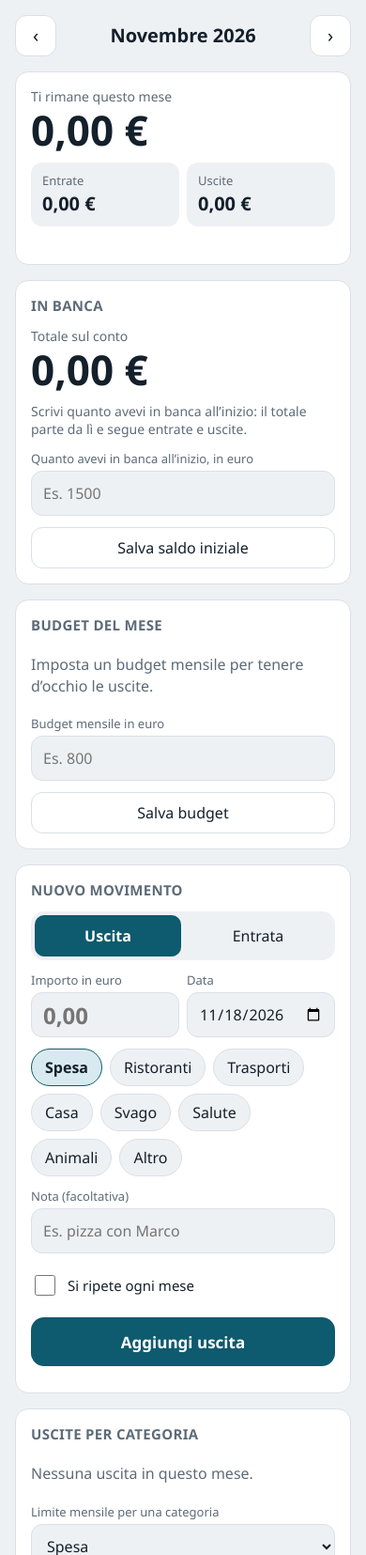
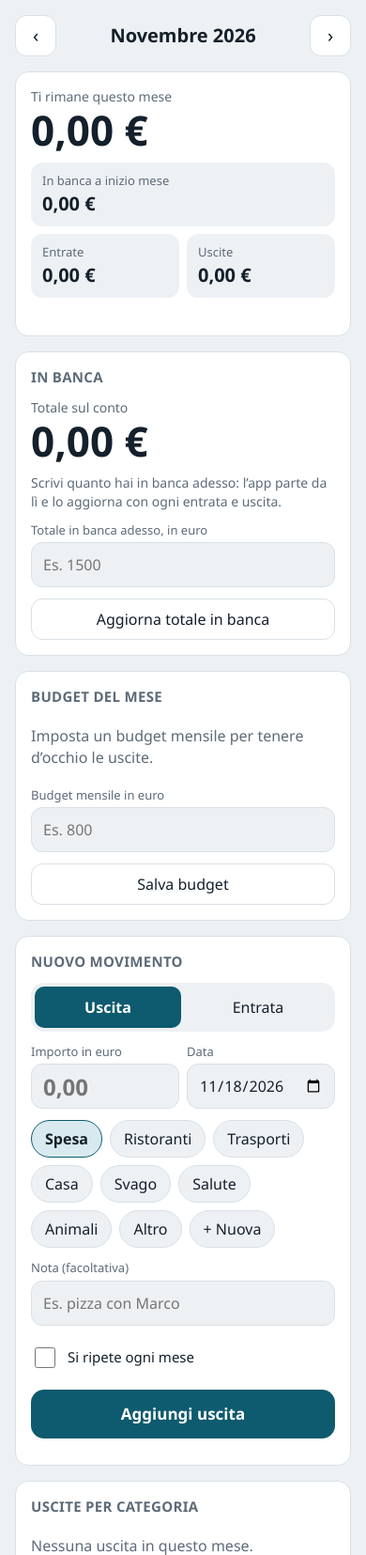
Before and after one commit to beatricemao-pixel/Spese, a plain HTML site: page index.html in a window 390 px wide. Shown: the top 1655 px of the page at 94% size. Drawn offline with Linux system fonts and the light colour scheme.

Commit message:
Update index.html

```diff
--- a/index.html
+++ b/index.html
@@ -61,6 +61,7 @@ button { cursor: pointer; }
 .total .num { font-family: var(--font-display); font-weight: 700; font-size: 44px; line-height: 1.05; font-variant-numeric: tabular-nums; }
 .split { display: grid; grid-template-columns: 1fr 1fr; gap: 8px; }
 .split > div { background: var(--bg); border-radius: 12px; padding: 10px 12px; display: flex; flex-direction: column; gap: 2px; }
+.split .wide { grid-column: 1 / -1; }
 .split .lbl { font-size: 13px; color: var(--muted); }
 .split .v { font-family: var(--font-display); font-weight: 600; font-size: 20px; font-variant-numeric: tabular-nums; }
 .row { display: flex; gap: 8px; }
@@ -141,6 +142,7 @@ textarea { width: 100%; min-height: 160px; border: 1px solid var(--line); border
   <section class="card" aria-label="Riepilogo del mese">
     <div class="total"><span class="lbl">Ti rimane questo mese</span><span class="num" id="balance">0,00 €</span></div>
     <div class="split">
+      <div class="wide"><span class="lbl">In banca a inizio mese</span><span class="v" id="sumStart">0,00 €</span></div>
       <div><span class="lbl">Entrate</span><span class="v" id="sumIn">0,00 €</span></div>
       <div><span class="lbl">Uscite</span><span class="v" id="sumOut">0,00 €</span></div>
     </div>
@@ -152,8 +154,8 @@ textarea { width: 100%; min-height: 160px; border: 1px solid var(--line); border
     <h2>In banca</h2>
     <div class="total"><span class="lbl">Totale sul conto</span><span class="num" id="bankTotal">0,00 €</span></div>
     <div class="msg" id="bankHint"></div>
-    <div class="field"><label for="bankInput">Quanto avevi in banca all’inizio, in euro</label><input id="bankInput" type="text" inputmode="decimal" placeholder="Es. 1500"></div>
-    <div class="btns"><button class="secondary" id="bankSave" type="button">Salva saldo iniziale</button></div>
+    <div class="field"><label for="bankInput">Totale in banca adesso, in euro</label><input id="bankInput" type="text" inputmode="decimal" placeholder="Es. 1500"></div>
+    <div class="btns"><button class="secondary" id="bankSave" type="button">Aggiorna totale in banca</button></div>
   </section>
 
   <section class="card" aria-label="Budget">
@@ -177,6 +179,10 @@ textarea { width: 100%; min-height: 160px; border: 1px solid var(--line); border
       <div class="field"><label for="date">Data</label><input id="date" type="date" required></div>
     </div>
     <div class="chips" id="cats" role="group" aria-label="Categoria"></div>
+    <div class="row hidden" id="newCatRow">
+      <input id="newCat" type="text" maxlength="20" placeholder="Nome della nuova categoria" aria-label="Nome della nuova categoria">
+      <button class="secondary" id="newCatOk" type="button">Aggiungi</button>
+    </div>
     <div class="field"><label for="note">Nota (facoltativa)</label><input id="note" type="text" maxlength="80" placeholder="Es. pizza con Marco"></div>
     <label class="check" id="recWrap"><input type="checkbox" id="rec"> Si ripete ogni mese</label>
     <button class="primary" id="save" type="submit">Aggiungi uscita</button>
@@ -279,7 +285,7 @@ textarea { width: 100%; min-height: 160px; border: 1px solid var(--line); border
   var state = {
     items: [], rules: [], goals: [], budget: 0, bank: null, catBudgets: {}, cats: null,
     type: "out", cat: DEF.out[0], ym: null, mode: "local", uid: null,
-    armed: null, editId: null, q: "", ftype: "all", fcat: ""
+    armed: null, editId: null, addingCat: false, q: "", ftype: "all", fcat: ""
   };
   var $ = function (id) { return document.getElementById(id); };
   var fmt = new Intl.NumberFormat("it-IT", { style: "currency", currency: "EUR", useGrouping: "always" });
@@ -359,10 +365,13 @@ textarea { width: 100%; min-height: 160px; border: 1px solid var(--line); border
   function renderSummary() {
     var s = sums(monthItems(state.ym));
     $("monthLabel").textContent = monthName(state.ym);
-    $("balance").textContent = money(s.bal);
+    var startBal = (state.bank || 0) + sums(state.items.filter(function (x) { return validItem(x) && x.date.slice(0, 7) < state.ym; })).bal;
+    var avail = startBal + s.inn;
+    $("balance").textContent = money(avail - s.out);
+    $("sumStart").textContent = money(startBal);
     $("sumIn").textContent = money(s.inn);
     $("sumOut").textContent = money(s.out);
-    $("spentPct").textContent = s.inn > 0 ? "Hai speso il " + Math.round(s.out / s.inn * 100) + "% delle entrate di questo mese." : (s.out > 0 ? "Nessuna entrata registrata in questo mese." : "");
+    $("spentPct").textContent = avail > 0 ? "Hai speso il " + Math.round(s.out / avail * 100) + "% di quello che avevi a disposizione (banca a inizio mese più entrate)." : (s.out > 0 ? "Non risulta nessuna disponibilità: scrivi il totale in banca qui sotto." : "");
     var pm = shiftMonth(state.ym, -1), prevList = monthItems(pm), prev = sums(prevList);
     var cmp = "";
     if (prevList.some(function (x) { return kind(x) === "out"; })) {
@@ -373,8 +382,8 @@ textarea { width: 100%; min-height: 160px; border: 1px solid var(--line); border
     $("cmp").textContent = cmp;
     $("bankTotal").textContent = money(bankTotal());
     $("bankHint").textContent = state.bank === null
-      ? "Scrivi quanto avevi in banca all’inizio: il totale parte da lì e segue entrate e uscite."
-      : "Partito da " + money(state.bank) + ", più tutte le entrate e meno tutte le uscite registrate.";
+      ? "Scrivi quanto hai in banca adesso: l’app parte da lì e lo aggiorna con ogni entrata e uscita."
+      : "Si aggiorna da solo con ogni movimento. Se non coincide con la banca, correggilo qui sotto.";
   }
 
   function renderBudget() {
@@ -570,7 +579,21 @@ textarea { width: 100%; min-height: 160px; border: 1px solid var(--line); border
       b.addEventListener("click", function () { state.cat = c; buildForm(); });
       box.appendChild(b);
     });
+    var plus = document.createElement("button"); plus.type = "button"; plus.className = "chip"; plus.textContent = "+ Nuova";
+    plus.setAttribute("aria-expanded", String(state.addingCat));
+    plus.addEventListener("click", function () { state.addingCat = !state.addingCat; buildForm(); if (state.addingCat) $("newCat").focus(); });
+    box.appendChild(plus);
+    $("newCatRow").classList.toggle("hidden", !state.addingCat);
   }
+  function addInline() {
+    var name = $("newCat").value.trim(); if (!name) { $("newCat").focus(); return; }
+    var ex = cats(state.type).filter(function (c) { return c.toLowerCase() === name.toLowerCase(); })[0];
+    if (ex) { state.cat = ex; }
+    else { state.cats = { out: cats("out").slice(), "in": cats("in").slice() }; state.cats[state.type].push(name); saveCats(); state.cat = name; }
+    $("newCat").value = ""; state.addingCat = false; render();
+  }
+  $("newCatOk").addEventListener("click", addInline);
+  $("newCat").addEventListener("keydown", function (e) { if (e.key === "Enter") { e.preventDefault(); addInline(); } });
   function setType(t) { state.type = t; if (cats(t).indexOf(state.cat) < 0) state.cat = cats(t)[0]; buildForm(); }
   function startEdit(id) {
     var x = state.items.filter(function (y) { return y.id === id; })[0]; if (!x) return;
@@ -638,7 +661,7 @@ textarea { width: 100%; min-height: 160px; border: 1px solid var(--line); border
   $("budgetClear").addEventListener("click", function () { state.budget = 0; putSetting("budget", { amount: 0 }); render(); });
   $("bankSave").addEventListener("click", function () {
     var c = parseSigned($("bankInput").value); if (c === null) { $("bankInput").focus(); return; }
-    state.bank = c; $("bankInput").value = ""; putSetting("bank", { amount: c }); render();
+    state.bank = c - sums(state.items.filter(validItem)).bal; $("bankInput").value = ""; putSetting("bank", { amount: state.bank }); render();
   });
   $("limCat").addEventListener("change", updateLimMsg);
   $("limSave").addEventListener("click", function () {
```
